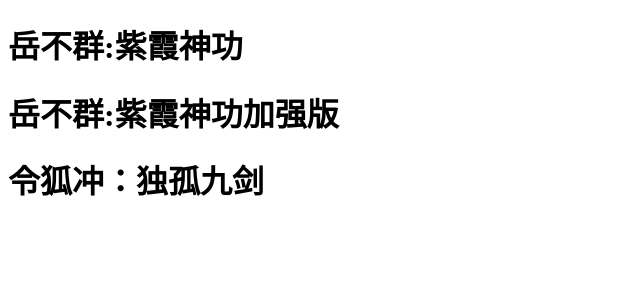
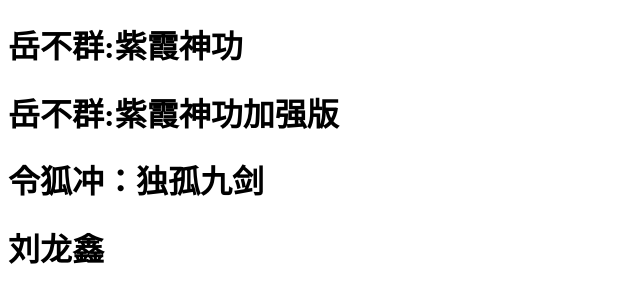
Before and after one commit to pss1219/hs, a plain HTML site: page index.html in a window 1280 px wide. Shown: the whole page, without its empty margins (0-640 px from the left). Drawn offline with Linux system fonts and the light colour scheme.

Commit message:
liulongxin commit

```diff
--- a/index.html
+++ b/index.html
@@ -10,5 +10,6 @@
     <h1>岳不群:紫霞神功</h1>
     <h1>岳不群:紫霞神功加强版</h1>
     <h1>令狐冲：独孤九剑</h1>
+    <h1>刘龙鑫</h1>
 </body>
 </html>
```
